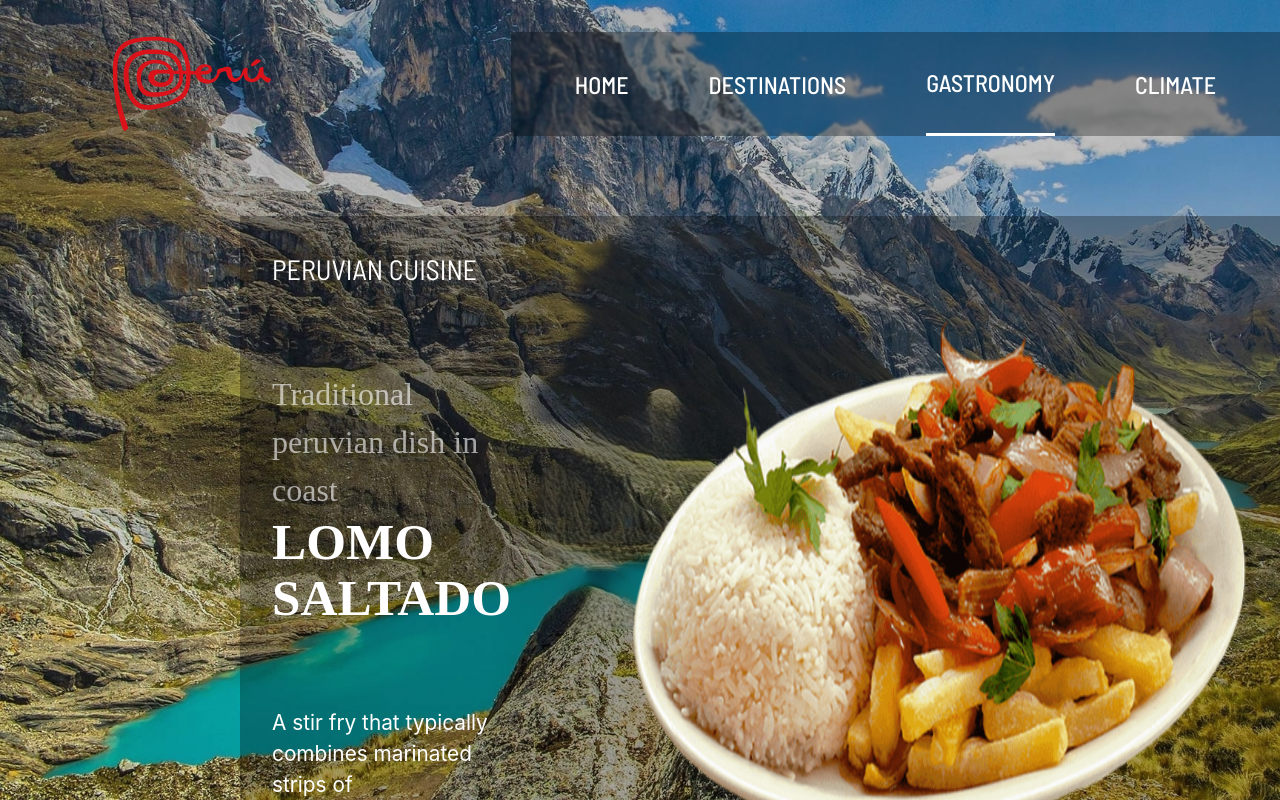
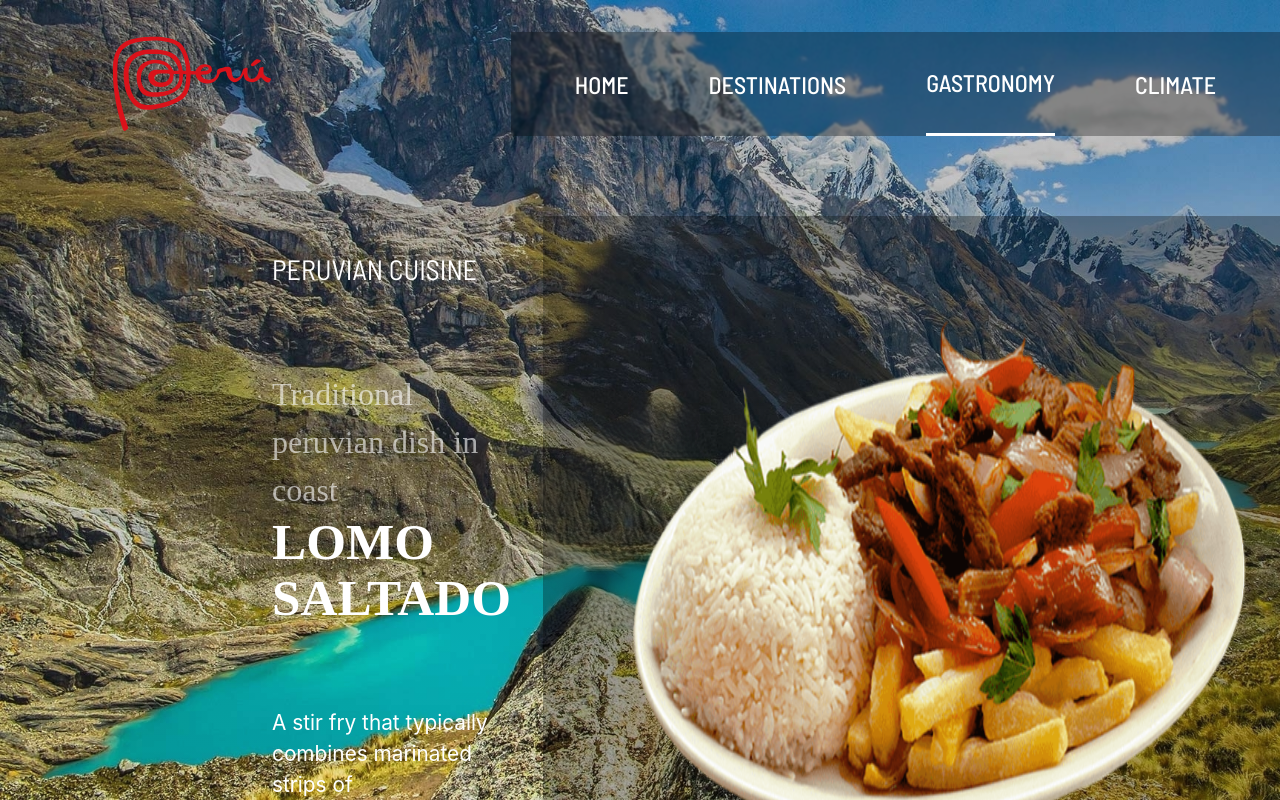
Before and after one commit to Josy30/proyecto-peru, a React (Vite) app: page /proyecto-peru/gastronomy in a window 1280 px wide. Shown: the top 800 px of the page. Built offline with nearby package versions, Linux system fonts and the light colour scheme; a web font is replaced by a local one.

Commit message:
backgroundgastronomy

```diff
--- a/src/Pages/GastronomyPage/GastronomyPage.scss
+++ b/src/Pages/GastronomyPage/GastronomyPage.scss
@@ -9,7 +9,6 @@ margin-left: 10rem;
 height: 45rem;
 
     &_descripcion{
-        background-color: rgba(0, 0, 0, 0.3);
         padding: 2rem;
         display: flex;
         flex-direction: column;
```
